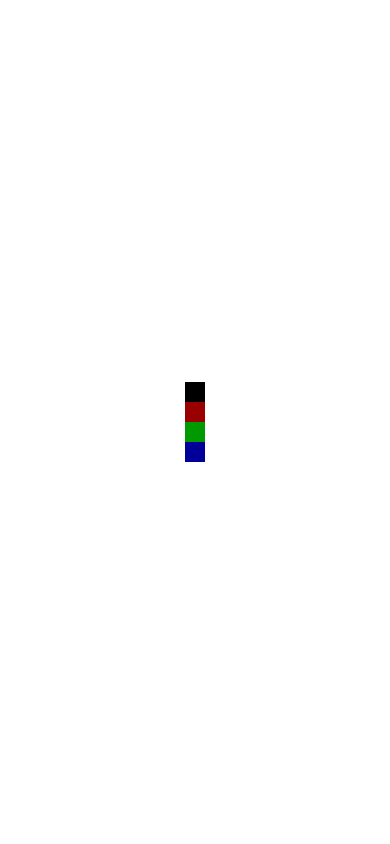
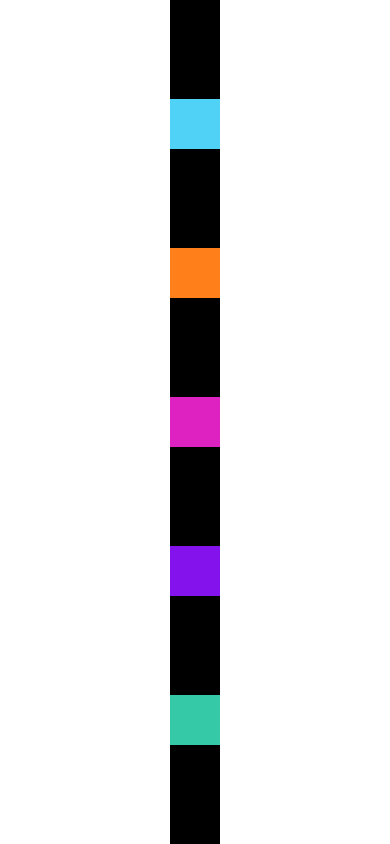
Before and after one commit to GeorgiSantana/Curso-React-Native, a React Native app: screen / in a window 390 px wide. Built offline with nearby package versions, Linux system fonts and the light colour scheme.

Commit message:
Trablahndo a propriedade 'justifyContent' no flexbox

```diff
--- a/src/App.js
+++ b/src/App.js
@@ -1,7 +1,7 @@
 import React from 'react';
 import {StyleSheet, SafeAreaView} from 'react-native';
 //import DigiteSeuNome from './components/DigiteSeuNome';
-import Quadrado from './components/layout/Quadrado';
+import FlexV1 from './components/layout/FlexBoxV1';
 //import UsuarioLogado from './components/UsuarioLogado';
 //import ListaProdutos from './components/produtos/ListaProdutos';
 //import ListaProdutosV2 from './components/produtos/ListaProdutosV2';
@@ -22,10 +22,7 @@
 
 export default () => (
   <SafeAreaView style={style.App}>
-    <Quadrado />
-    <Quadrado cor="#900" />
-    <Quadrado cor="#090" />
-    <Quadrado cor="#009" />
+    <FlexV1 />
 
     {/*
     <DigiteSeuNome />
--- /dev/null
+++ b/src/components/layout/FlexBoxV1.js
@@ -0,0 +1,23 @@
+import React from 'react';
+import {StyleSheet, View} from 'react-native';
+import Quadrado from './Quadrado';
+
+export default props => {
+  return (
+    <View style={style.FlexV1}>
+      <Quadrado cor="#50d1f6" />
+      <Quadrado cor="#ff801a" />
+      <Quadrado cor="#dd22c1" />
+      <Quadrado cor="#8312ed" />
+      <Quadrado cor="#36c9a7" />
+    </View>
+  );
+};
+
+const style = StyleSheet.create({
+  FlexV1: {
+    flexGrow: 1,
+    justifyContent: "space-evenly",
+    backgroundColor: '#000'
+  },
+});
--- a/src/components/layout/Quadrado.js
+++ b/src/components/layout/Quadrado.js
@@ -2,12 +2,12 @@
 import {View} from 'react-native';
 
 export default props => {
+  const lado = 50;
   return (
     <View
-      // eslint-disable-next-line react-native/no-inline-styles
       style={{
-        height: 20,
-        width: 20,
+        height: lado,
+        width: lado,
         backgroundColor: props.cor || '#000',
       }}
     />
```
